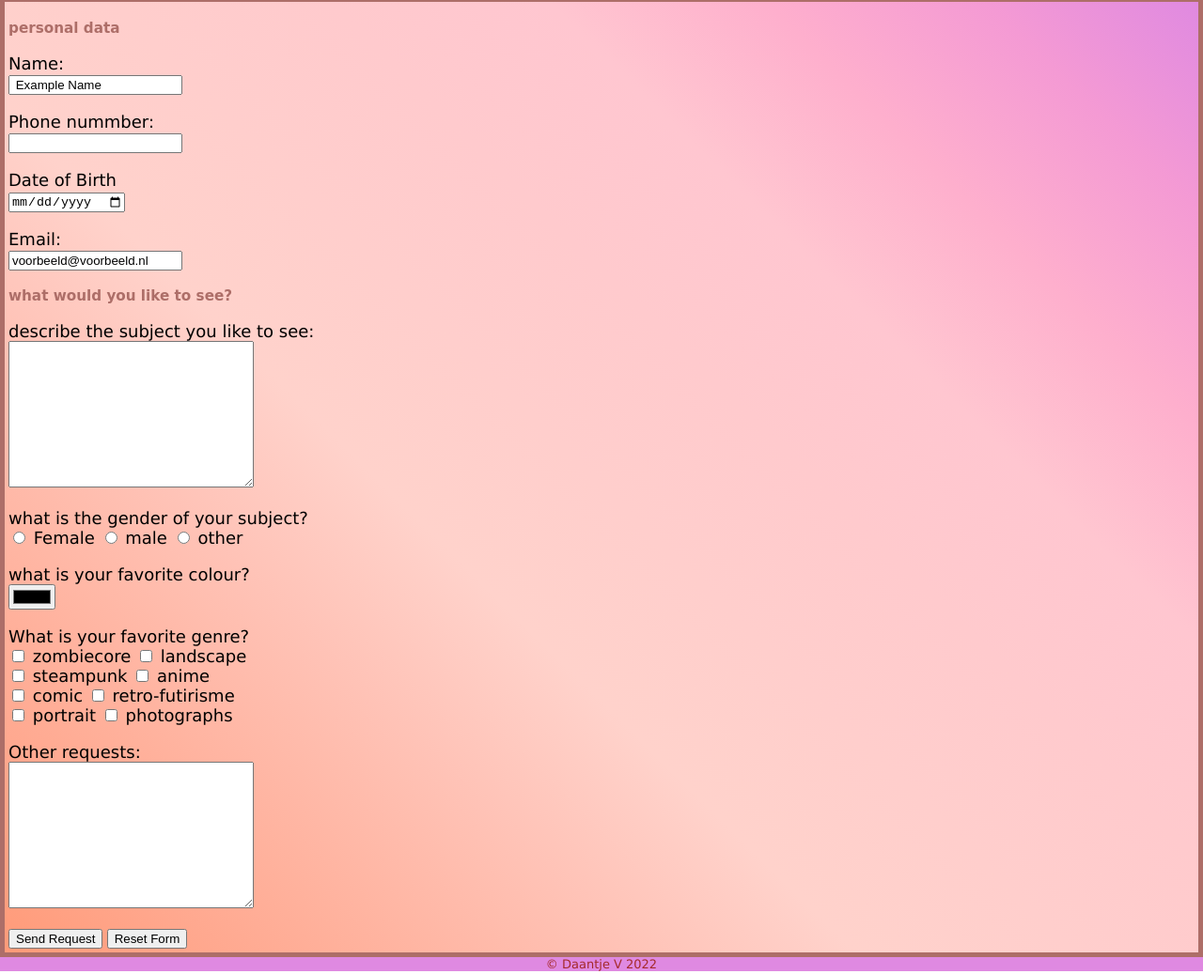
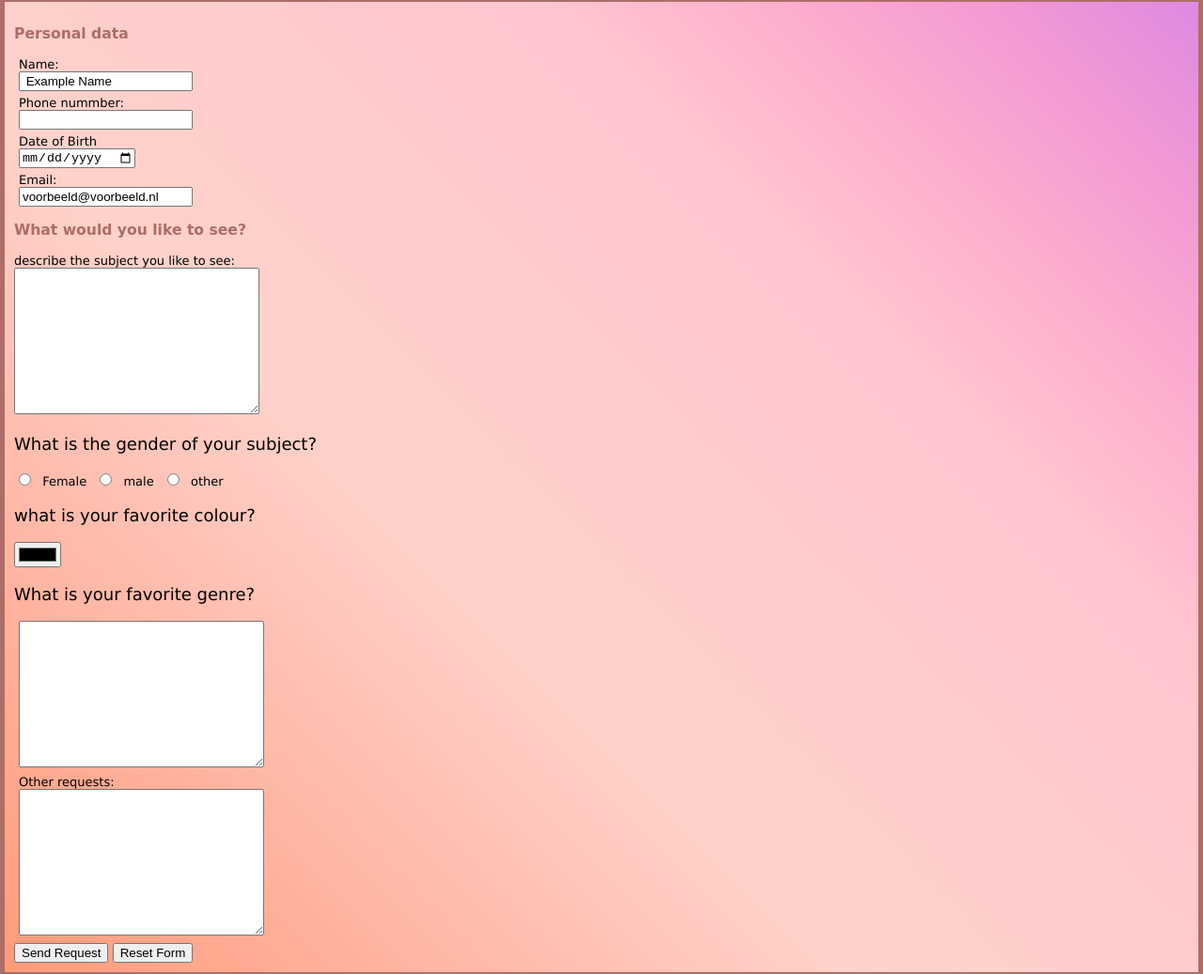
Before and after one commit to Daantje-vink/daantjesA.I.webpage, a plain HTML site: page hackaton/orderform.html in a window 1280 px wide. Shown: the part 230-1267 px from the top of the page at 94% size. Drawn offline with Linux system fonts and the light colour scheme.

Commit message:
Add files via upload

```diff
--- a/hackaton/orderform.html
+++ b/hackaton/orderform.html
@@ -48,80 +48,52 @@
       </p>
 
       <form name="aanvraag_form" method="POST" data-netlify="true">
-        <h3>personal data</h3>
-        <p>
-          <label> Name:</label> <br />
-          <input type="text" name="name" value=" Example Name" />
-        </p>
-        <p>
-          <label> Phone nummber:</label> <br />
-          <input type="number" name="phonenummer" />
-        </p>
-        <p>
-          <label>Date of Birth</label><br />
+        <h3>Personal data</h3>
+
+        <label>
+          Name: <br />
+          <input type="text" name="name" value=" Example Name"
+        /></label>
+
+        <label>
+          Phone nummber: <br />
+          <input type="number" name="phonenummer"
+        /></label>
+
+        <label
+          >Date of Birth<br />
           <input type="date" name="dob" value="voorbeeld@voorbeeld.nl" />
-        </p>
-        <p>
-          <label> Email:</label><br />
+        </label>
+        <label>
+          Email:<br />
           <input type="email" name="email" value="voorbeeld@voorbeeld.nl" />
-        </p>
-        <h3>what would you like to see?</h3>
-        <p>
-          <label
-            >describe the subject you like to see: <br />
+        </label>
+        <h3>What would you like to see?</h3>
+
+        describe the subject you like to see: <br />
+
         <textarea name="onderwerp " rows="10" cols="30 "></textarea>
+
+        <p>What is the gender of your subject?</p>
+        <input type="radio" id="female" name="gender" />
+        <label for="female" class="inline">Female</label>
+        <input type="radio" id="male" name="gender" />
+        <label for="male" class="inline">male</label>
+        <input type="radio" id="other" name="gender" />
+        <label for="female" class="inline">other</label>
+
+        <p>what is your favorite colour?</p>
+        <input type="color" name="colour" />
+
+        <p>What is your favorite genre?</p>
+        <label>
+          <textarea name="vraag" rows="10" cols="30 "></textarea>
         </label>
-        </p>
-        <p>
-          <label> what is the gender of your subject?</label><br />
-          <input type="radio" id="female" name="gender" />
-          <label for="female">Female</label>
-          <input type="radio" id="male" name="gender" />
-          <label for="male">male</label>
-          <input type="radio" id="other" name="gender" />
-          <label for="female">other</label>
-        </p>
-        <p>
-          <label> what is your favorite colour?</label><br />
-          <input type="color" name="colour" />
-        </p>
-        <p>
-          <label> What is your favorite genre? </label><br />
-          <input type="checkbox" name="genre1" id="genre1" value="Zombie" />
-          <label for="genre1">zombiecore</label>
-          <input type="checkbox" name="genre2" id="genre2" value="Landscape" />
-          <label for="genre2">landscape</label>
-          <br />
-          <input type="checkbox" name="genre3" id="genre3" value="STEAMPUNK" />
-          <label for="genre3">steampunk</label>
-          <input type="checkbox" name="genre4" id="genre4" value="anime" />
-          <label for="genre4">anime</label><br />
-          <input type="checkbox" name="genre5" id="genre5" value="comic" />
-          <label for="genre5">comic</label>
-          <input
-            type="checkbox"
-            name="genre6"
-            id="genre6"
-            value="retro-futirisme"
-          />
-          <label for="genre6"> retro-futirisme</label> <br />
-          <input type="checkbox" name="genre7" id="genre7" value="portrait" />
-          <label for="genre8"> portrait </label>
-          <input
-            type="checkbox"
-            name="genre8"
-            id="genre8"
-            value="photographs"
-          />
-          <label for="genre8"> photographs</label>
-        </p>
 
-        <p>
         <label
           >Other requests: <br />
           <textarea name="vraag" rows="10" cols="30 "></textarea>
         </label>
-        </p>
 
         <button input type="submit">Send Request</button>
         <button input type="reset">Reset Form</button>
--- a/hackaton/style.css
+++ b/hackaton/style.css
@@ -32,15 +32,18 @@ h3,
 h4 {
   font-family: "Poor Story", cursive;
   color: #ad6e68;
-
   text-align: center;
 }
 h1 {
   font-size: xx-large;
 }
+h2 {
+  font-size: x-large;
+}
 h3,
 h4 {
   text-align: start;
+  font-size: larger;
 }
 
 img {
@@ -169,11 +172,6 @@ h2.section3 {
   grid-area: 3/2/4/3;
 }
 
-form.label {
-  margin-bottom: 100px;
-  padding-bottom: 50px;
-}
-
 /*orderform*/
 main {
   grid-area: 3/1/5/3;
@@ -185,8 +183,18 @@ textarea {
 
 form {
   border: 5px solid #ad6e68;
-  padding: 4px;
+  padding: 10px;
 }
+
+label {
+  display: block;
+  margin: 5px;
+}
+
+.inline {
+  display: inline;
+}
+
 /*Gallery*/
 div.gallery {
   margin: 10px;
@@ -208,6 +216,10 @@ div.gallery img {
 div.desc {
   text-align: center;
   border: 3px black solid;
+}
+
+textarea:focus {
+  border: solid 5px green;
 }
 
 form.responsive-form {
```
Also changed, not shown: hackaton/gallery.html (+2 -8 lines). Lines whose indentation alone changed are shown as unchanged.
